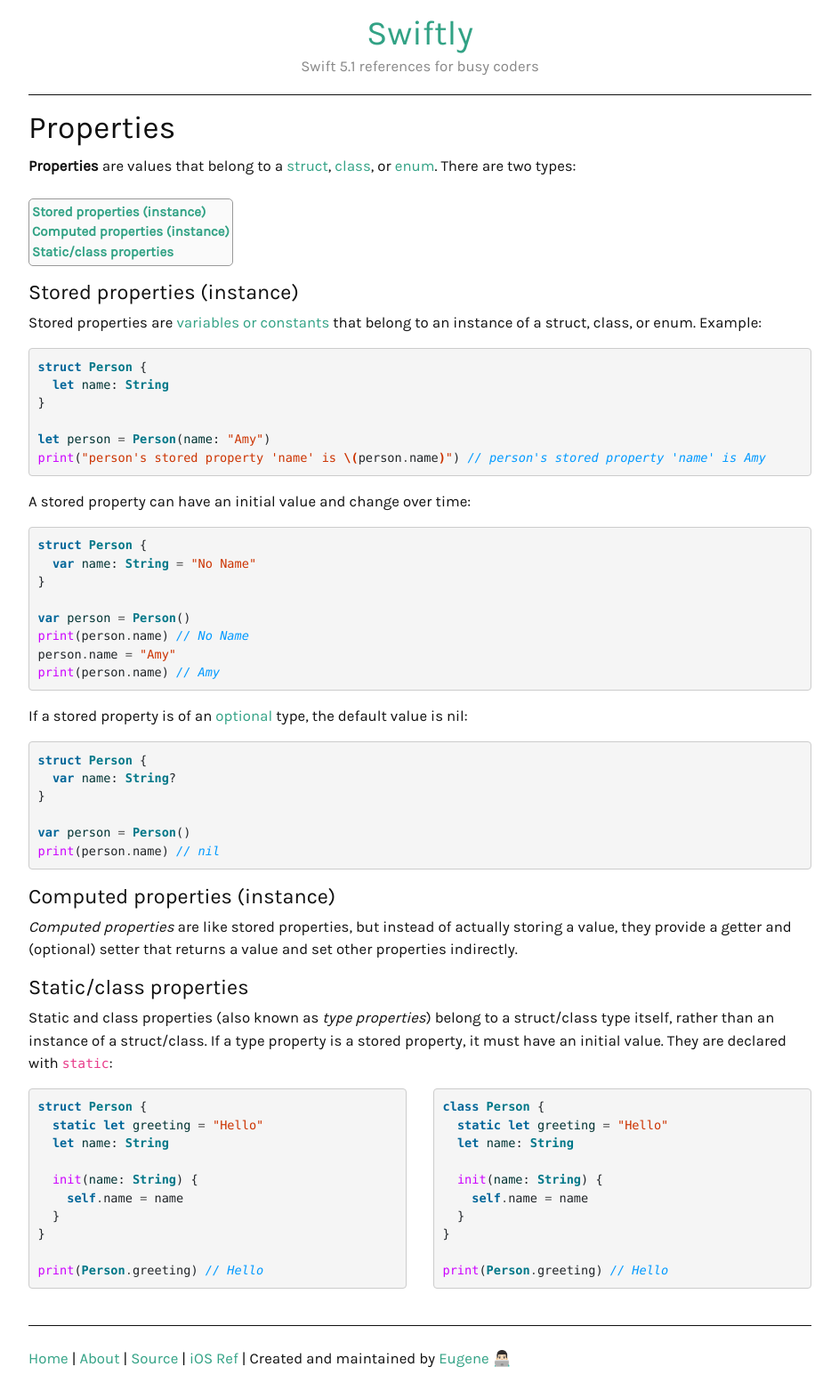
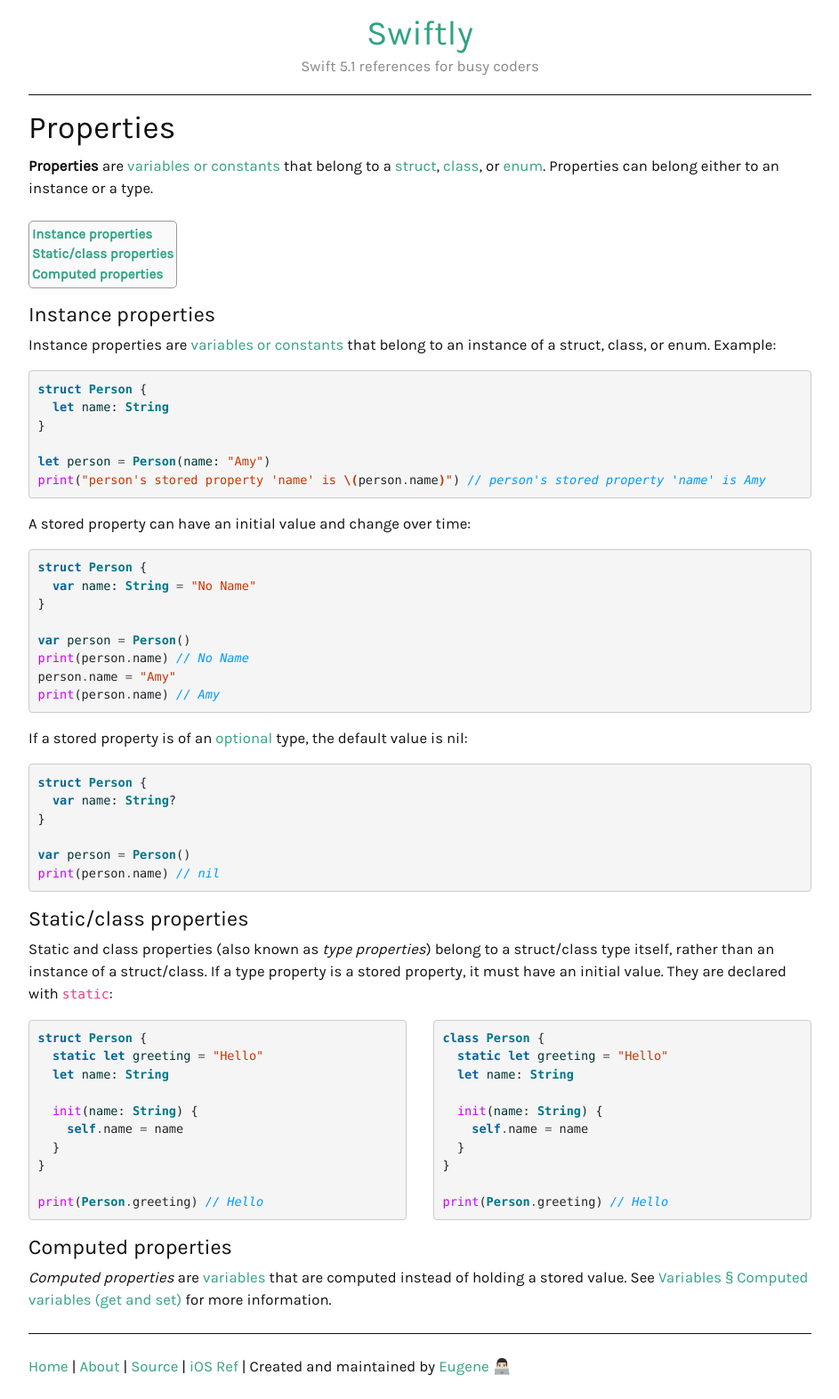
Before and after one commit to ebelinski/swiftly, a Jekyll site: the page built from properties.md, in a window 1280 px wide. Shown: the whole page at 89% size, without its empty margins (168-1111 px from the left). Built offline with Jekyll 4.4.1, drawn with Linux system fonts in a browser that asks for light colours; comment, search, counter and statistics services are not loaded.

Commit message:
reformatted properties page: deemphasize computed properties

````diff
--- a/properties.md
+++ b/properties.md
@@ -7,17 +7,14 @@ redirect_from:
 ---
 {::options parse_block_html="true" /}
 
-**Properties** are values that belong to a [struct](/structs-and-classes), [class](/structs-and-classes), or [enum](/enums). There are two types:
-
-- Stored properties
-- Computed properties
+**Properties** are [variables or constants](/variables) that belong to a [struct](/structs-and-classes), [class](/structs-and-classes), or [enum](/enums). Properties can belong either to an instance or a type.
 
 * TOC
 {:toc}
 
-### Stored properties (instance)
+### Instance properties
 
-Stored properties are [variables or constants](/variables) that belong to an instance of a struct, class, or enum. Example:
+Instance properties are [variables or constants](/variables) that belong to an instance of a struct, class, or enum. Example:
 
 ```swift
 struct Person {
@@ -51,10 +48,6 @@ struct Person {
 var person = Person()
 print(person.name) // nil
 ```
-
-### Computed properties (instance)
-
-_Computed properties_ are like stored properties, but instead of actually storing a value, they provide a getter and (optional) setter that returns a value and set other properties indirectly.
 
 ### Static/class properties
 
@@ -91,3 +84,7 @@ print(Person.greeting) // Hello
 ```
 
 {% include closecol.html closerow=true %}
+
+### Computed properties
+
+_Computed properties_ are [variables](/variables) that are computed instead of holding a stored value. See [Variables § Computed variables (get and set)](/variables/#computed-variables-get-and-set) for more information.
````
